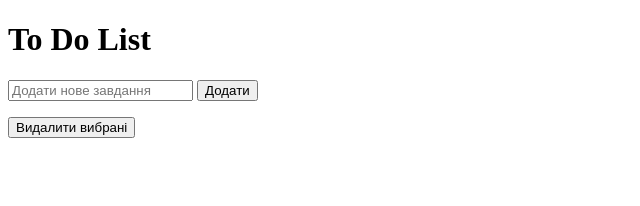
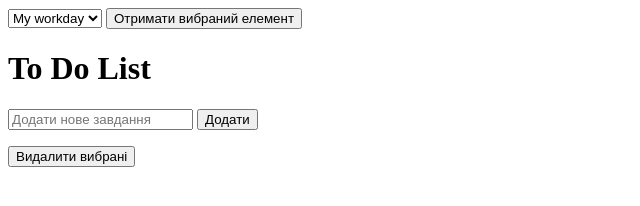
Before and after one commit to greenpeacelove/js_finalprod, a plain HTML site: page index.html in a window 1280 px wide. Shown: the whole page, without its empty margins (0-640 px from the left). Drawn offline with Linux system fonts and the light colour scheme.

Commit message:
js + html added

```diff
--- a/index.html
+++ b/index.html
@@ -4,11 +4,25 @@
 <meta charset="UTF-8">
 <meta name="viewport" content="width=device-width, initial-scale=1.0">
 <title>Список справ</title>
-<link>
+<link rel="stylesheet" type="text/css" href="css/style.css">
 </head>
 <body>
-
-<div id="app">
+<div class="container">
+    <div class="header">
+        <select id="selectList">
+          <option value="option1">My workday</option>
+          <option value="option2">Monday</option>
+          <option value="option3">Tuesday</option>
+          <option value="option4">Wednesday</option>
+          <option value="option5">Thursday</option>
+          <option value="option6">Friday</option>
+          <option value="option7">Saturday</option>
+          <option value="option8">Sunday</option>
+        </select>
+        <button onclick="getSelectedOption()">Отримати вибраний елемент</button>
+        <p id="selectedOption"></p>
+    </div>
+<div class="content" id="app">
   <h1>To Do List</h1>
   <input type="text" id="taskInput" placeholder="Додати нове завдання">
   <button onclick="addTask()">Додати</button>
@@ -17,6 +31,7 @@
   </ul>
   <button onclick="deleteTasks()">Видалити вибрані</button>
 </div>
+</div>
 <script src="./scripts.js"></script>
 </body>
 </html>
--- a/scripts.js
+++ b/scripts.js
@@ -48,6 +48,11 @@ function renderTasks() {
     taskList.appendChild(listItem);
   });
 }
-
+// Випадаючий список
+function getSelectedOption() {
+    const selectList = document.getElementById('selectList');
+    const selectedOption = selectList.options[selectList.selectedIndex].text;
+    document.getElementById('selectedOption').textContent = `Вибраний елемент: ${selectedOption}`;
+  }
 // Оновити список завдань при завантаженні сторінки
 window.onload = renderTasks;
```
